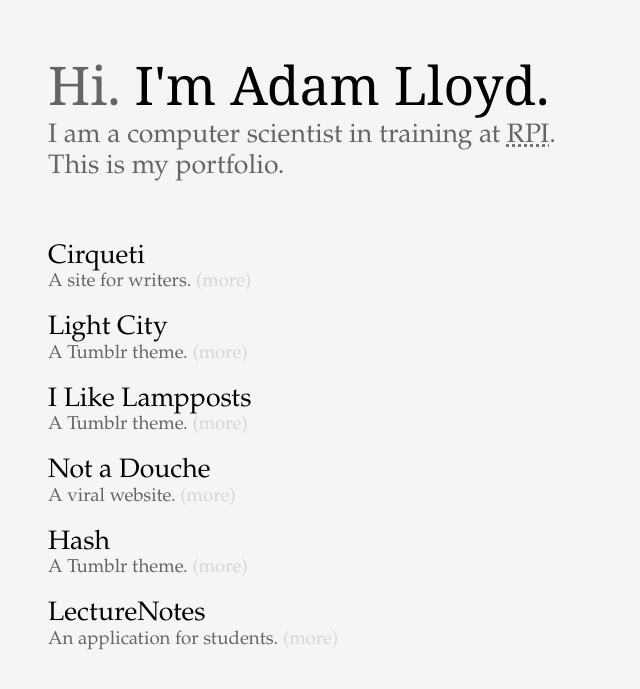
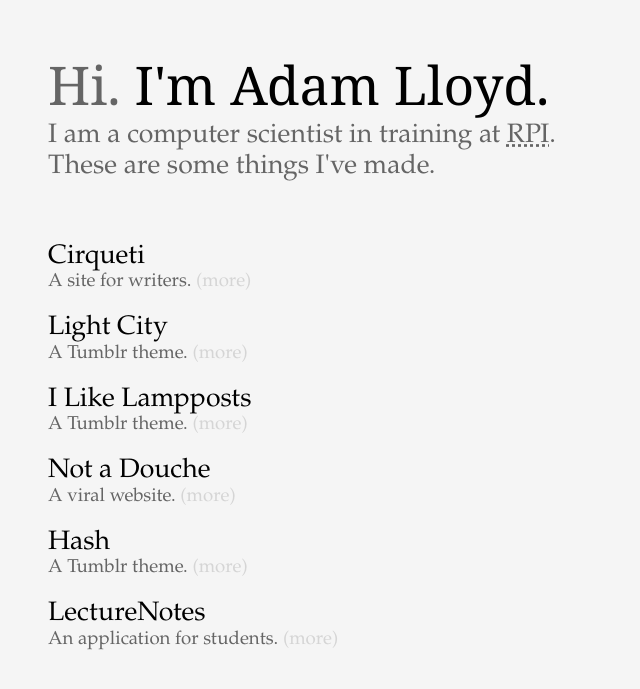
Before and after one commit to alloy-d/alloy-d.github.com, a Jekyll site: the page built from portfolio/index.html, in a window 1280 px wide. Shown: the top 689 px of the page, without its empty margins (0-640 px from the left). Built offline with Jekyll 4.4.1, drawn with Linux system fonts in a browser that asks for light colours.

Commit message:
Modify portfolio description.

```diff
--- a/portfolio/index.html
+++ b/portfolio/index.html
@@ -35,7 +35,7 @@
       <div id="description">
         <p>I am a computer scientist in training at
         <abbr title="Rensselaer Polytechnic Institute">RPI</abbr>.</p>
-        <p>This is my portfolio.</p>
+        <p>These are some things I've made.</p>
       </div>
     </div>
 
```
